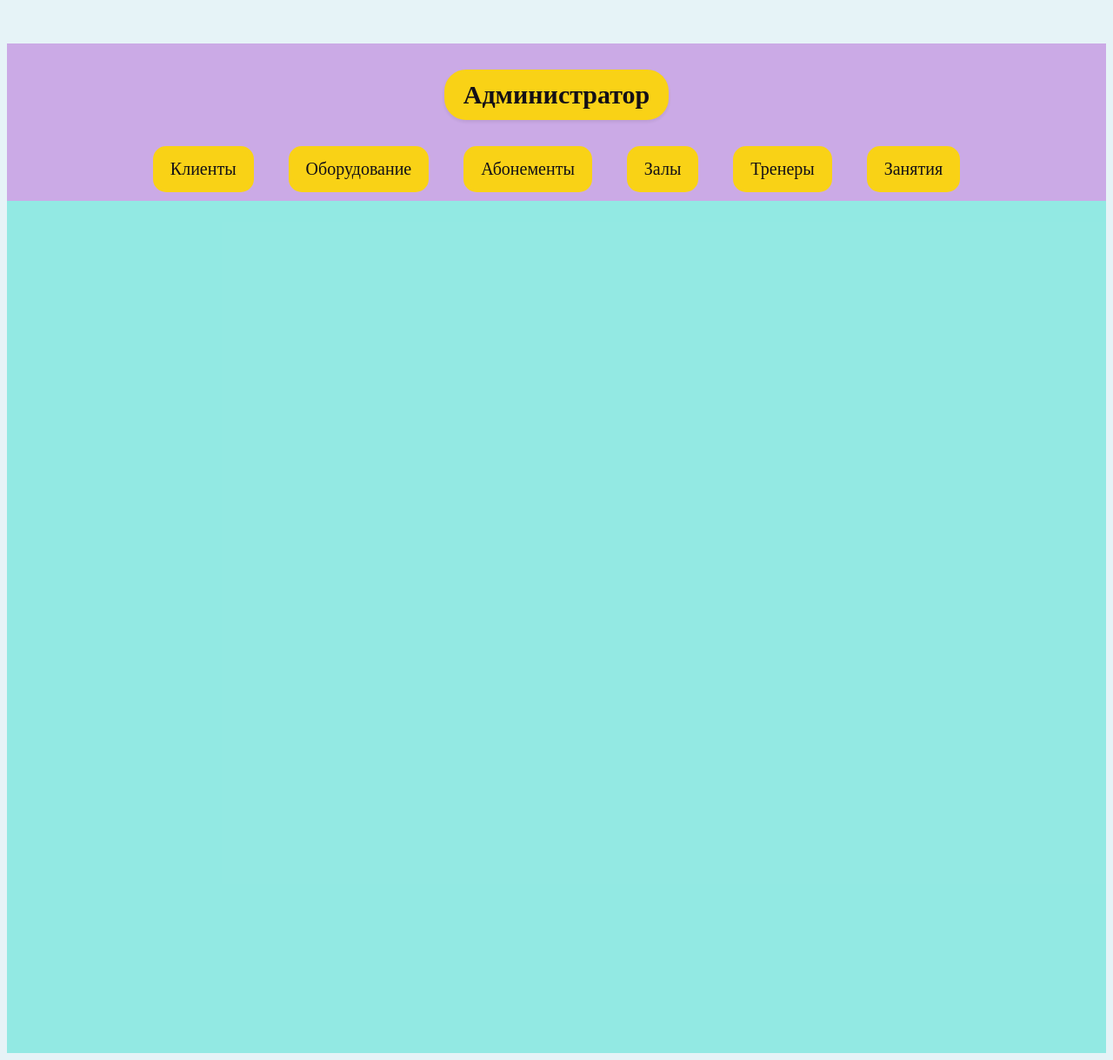
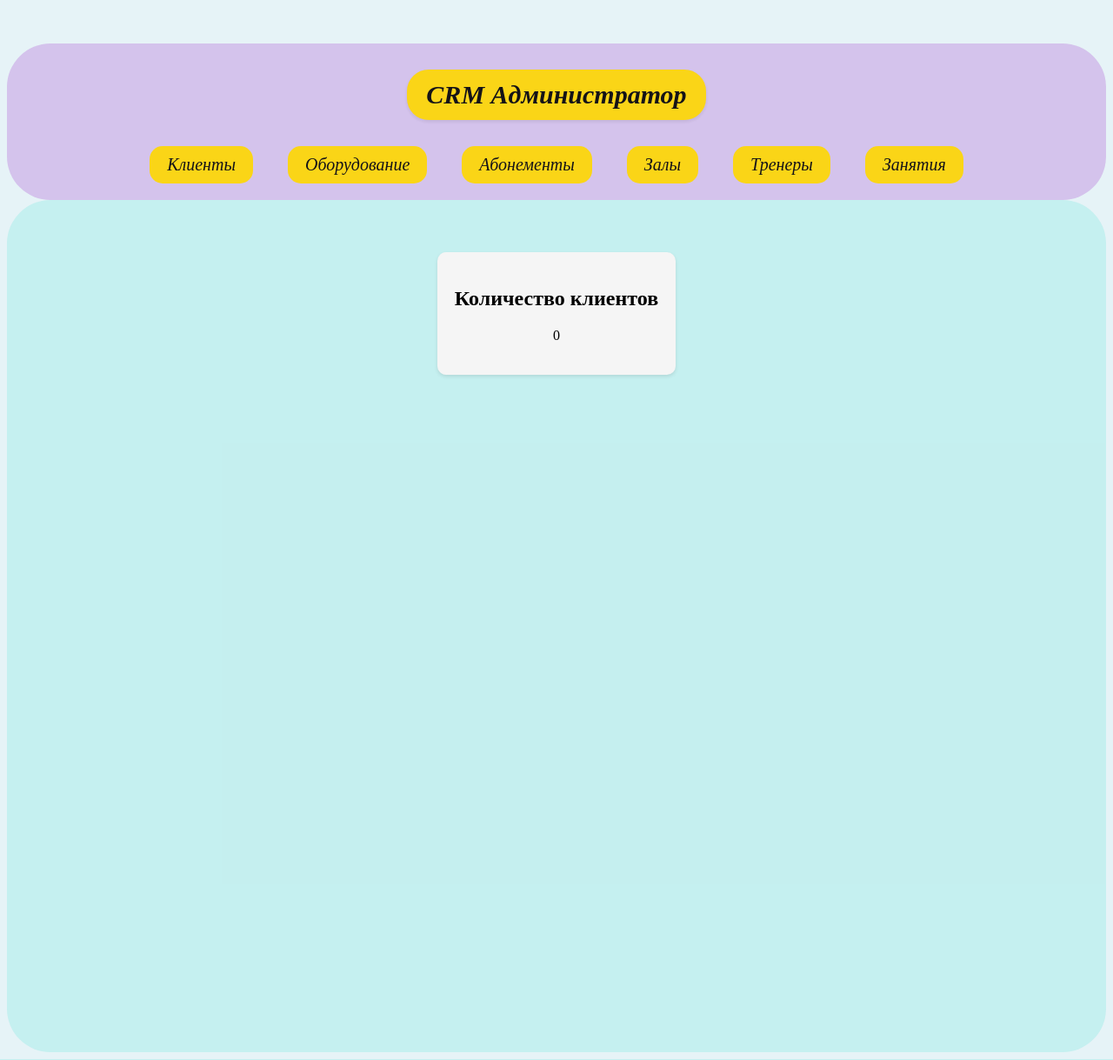
Before and after one commit to AlexeyBi1yk/flaskProject1, a Flask app: page / in a window 1280 px wide. Shown: the whole page at 87% size. Run offline with Flask 3, Linux system fonts and the light colour scheme; data that the repository does not hold is empty.

Commit message:
Initial commit

```diff
--- a/app.py
+++ b/app.py
@@ -71,7 +71,9 @@ class ClientWorkouts(db.Model):
 # Основной маршрут - главная страница
 @app.route('/')
 def index():
-    return render_template('index.html')
+    # Получаем количество клиентов из базы данных
+    clients_count = Clients.query.count()
+    return render_template('index.html', clients_count=clients_count)
 
 # Маршрут для отображения клиентов
 @app.route('/clients')
--- a/templates/index.html
+++ b/templates/index.html
@@ -9,6 +9,29 @@
 
     <!-- Добавляем стили для заголовка -->
     <style>
+        /* Стили для дашборда */
+    .dashboard {
+        display: flex;
+        justify-content: space-around; /* Выравниваем блоки дашборда по горизонтали с промежутками между ними */
+        align-items: center; /* Выравниваем блоки по вертикали по центру */
+        margin-top: 50px; /* Отступ сверху */
+    }
+
+    /* Стили для каждого блока дашборда */
+    .dashboard-item {
+        background-color: #f5f5f5; /* Цвет фона блока */
+        padding: 20px; /* Внутренний отступ */
+        border-radius: 10px; /* Закругленные углы */
+        box-shadow: 0 2px 4px rgba(0, 0, 0, 0.1); /* Тень */
+        text-align: center; /* Выравнивание текста по центру */
+        transition: transform 0.3s ease; /* Плавное изменение при наведении */
+    }
+
+    /* Эффект при наведении на блоки дашборда */
+    .dashboard-item:hover {
+        transform: translateY(-5px); /* Немного поднимаем блок при наведении */
+    }
+
         /* Стили для заголовка */
         h1 {
             font-size: 30px;
@@ -25,21 +48,24 @@
             box-shadow: 0 2px 4px rgba(0,0,0,0.1); /* Добавляем тень */
             transition: all 0.3s ease; /* Плавное изменение стиля при наведении */
             opacity: 0.9;
+            font-style: oblique;
         }
 
         /* Стили для контейнера */
         .container {
-            background-color: rgba(139, 0, 190, 0.3); /* Цвет фона контейнера с небольшой прозрачностью */
+            background-color: rgba(139, 0, 190, 0.2); /* Цвет фона контейнера с небольшой прозрачностью */
             min-height: 20vh;
             padding: 10px;
             opacity: 1;
+            border-radius: 50px;
         }
-        /* Стили для контейнера */
+        /* Стили для контейнера 2 */
         .container1 {
-            background-color: rgba(64, 224, 208, 0.5); /* Цвет фона контейнера с небольшой прозрачностью */
+            background-color: rgba(64, 224, 208, 0.2); /* Цвет фона контейнера с небольшой прозрачностью */
             min-height: 120vh;
             padding: 10px;
             opacity: 1;
+            border-radius: 50px;
         }
 
         /* Дополнительные стили для ссылок */
@@ -57,13 +83,18 @@
 
        .button {
            display: inline-block;
-            padding: 10px 15px;
+           padding: 10px 20px;
            background-color: #FFD700;
-            color: #000;
+           color: black;
+           text-align: center;
            text-decoration: none;
+           font-size: 20px;
            border-radius: 15px;
-            border: 5px solid #FFD700;
+           border: none;
+           cursor: pointer;
            transition: background-color 0.3s ease;
+           opacity: 0.9;
+           font-style: oblique;
          }
 
         .button:hover {
@@ -75,7 +106,7 @@
 
 <div class="container">
     <a href="/">
-        <h1>Администратор</h1>
+        <h1>CRM Администратор</h1>
     </a>
 
     <ul>
@@ -91,7 +122,18 @@
     <div id="content"></div>
 
 </div>
-<div class = container1></div>
+<div class = container1>
+      <!-- Дашборд -->
+    <div class="dashboard">
+    <!-- Блок с количеством клиентов -->
+            <div class="dashboard-item">
+            <h2>Количество клиентов</h2>
+            <p>{{ clients_count }}</p> <!-- Выводим количество клиентов -->
+        </div>
+
+    <!-- Добавьте другие блоки дашборда с аналогичной информацией о других аспектах вашего приложения -->
+    </div>
+</div>
 
 <!-- Подключаем библиотеку jQuery -->
 <script src="https://ajax.googleapis.com/ajax/libs/jquery/3.5.1/jquery.min.js"></script>
@@ -102,6 +144,7 @@
         $.ajax({
             url: url,
             success: function(result) {
+                // Обновляем содержимое #content на странице данными из AJAX-запроса
                 $("#content").html(result);
             }
         });
@@ -109,5 +152,7 @@
     }
 </script>
 
+
+
 </body>
 </html>
```
Also changed, not shown: templates/clients.html (+37 -32 lines). Lines whose indentation alone changed are shown as unchanged.
